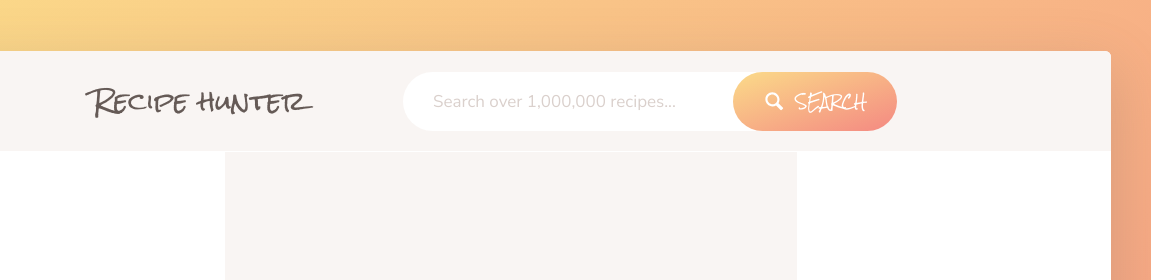
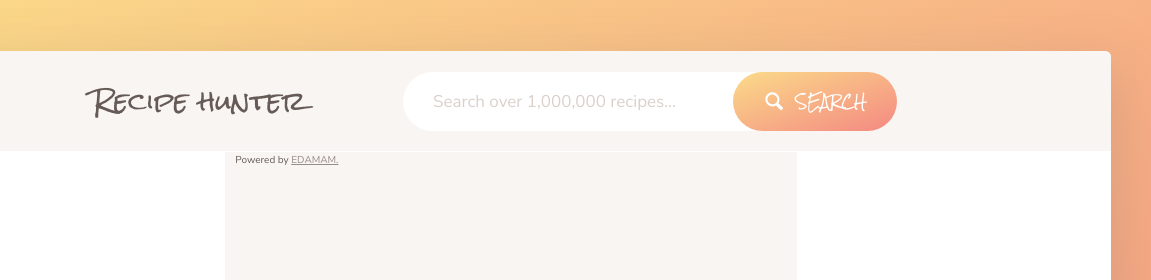
Before and after one commit to Izabela18/Recipe-Hunter, a website built with webpack: page src/index.html in a window 1280 px wide. Shown: the top 280 px of the page, 129-1280 px from the left. Built offline with nearby package versions, Linux system fonts and the light colour scheme.

Commit message:
changes to html

```diff
--- a/src/index.html
+++ b/src/index.html
@@ -311,12 +311,7 @@
                     </li>
                 </ul>
 
-                <button class="btn-small recipe__btn">
-                    <svg class="search__icon">
-                        <use href="img/icons.svg#icon-shopping-cart"></use>
-                    </svg>
-                    <span>Add to shopping list</span>
-                </button>
+
             </div>
 
             <div class="recipe__directions">
@@ -334,10 +329,10 @@
                 </a>
             </div>
 
-            <div>Powered by <a href="https://www.edamam.com/" target="_blank" class="link">EDAMAM.</a></div>
+
 
       </div>-->
-
+      <div>Powered by <a href="https://www.edamam.com/" target="_blank" class="link">EDAMAM.</a></div>
 
         </div>
 </body>
```
Also changed, not shown: dist/index.html, dist/js/bundle.js.
